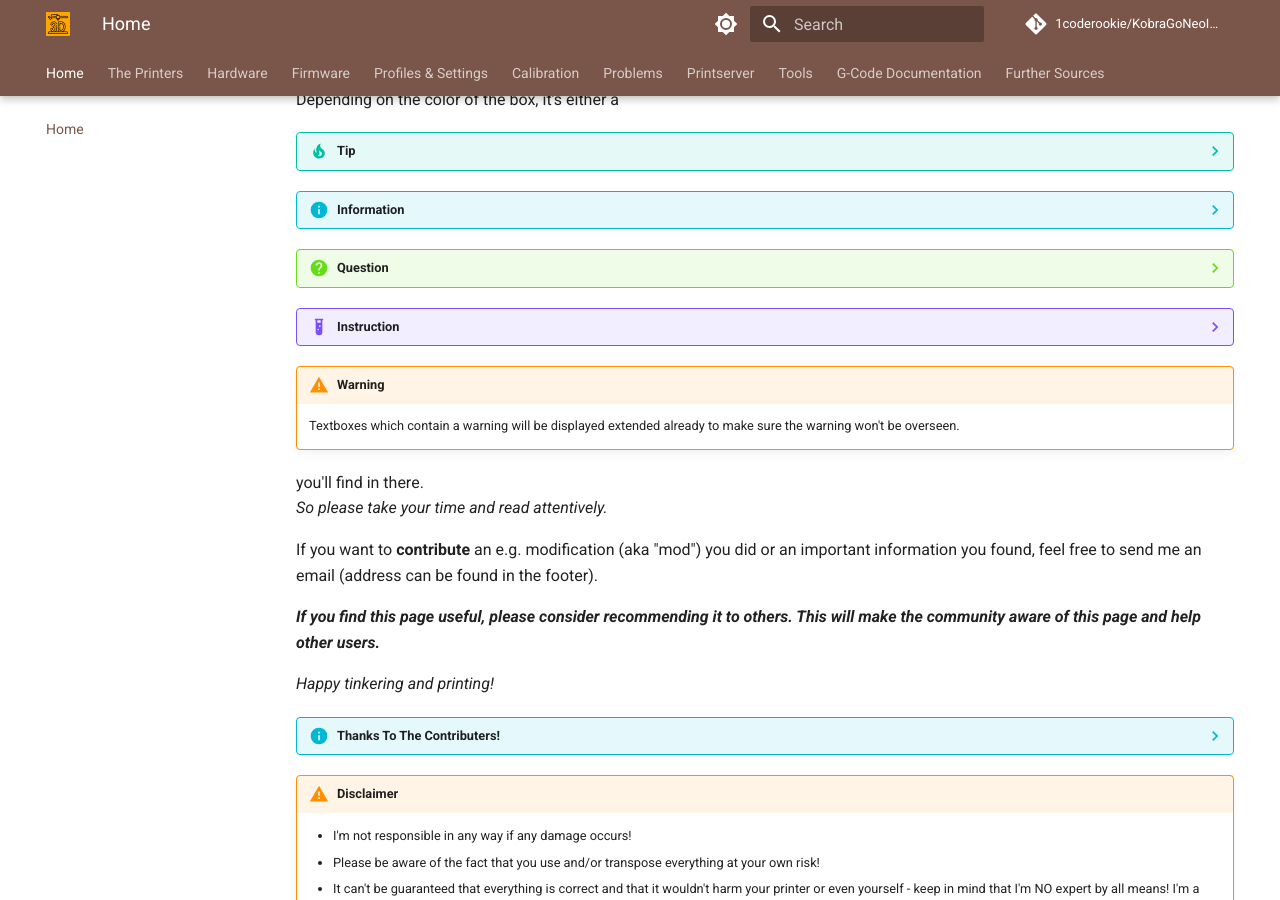
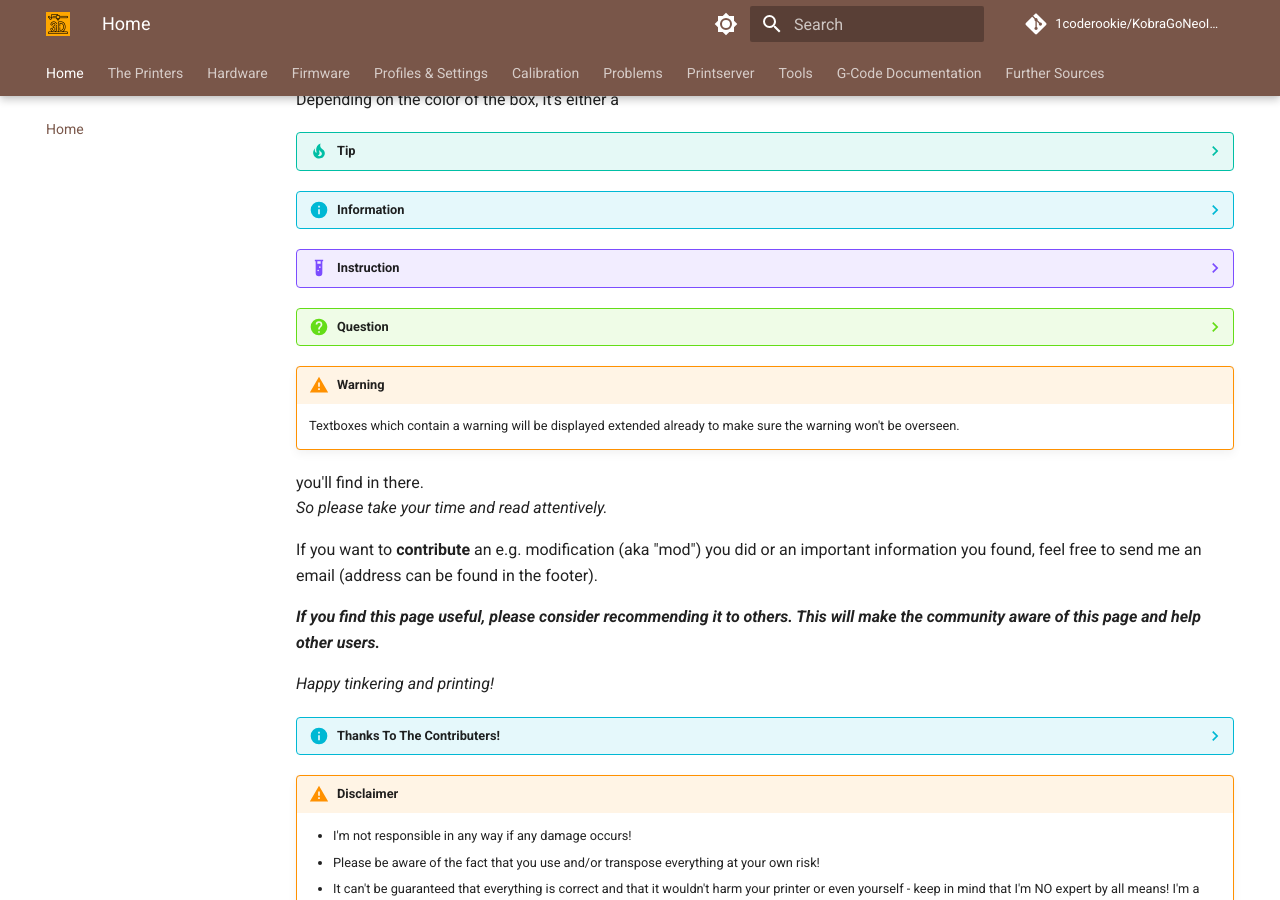
Before and after one commit to 1coderookie/KobraGoNeoInsights, an MkDocs documentation site: the page built from docs/index.md, in a window 1280 px wide and 900 px high, scrolled down 317 px. Built offline with MkDocs 1.6.1 and Material for MkDocs 9.7.7, drawn with Linux system fonts in a browser that asks for light colours; comment, search, counter and statistics services are not loaded.

```diff
--- a/docs/index.md
+++ b/docs/index.md
@@ -17,13 +17,13 @@ Depending on the color of the box, it's either a
 
     Like "Informations about nozzles in general."
 
+??? example "Instruction"
+
+    Like "How to disassemble the hotend."
+
 ??? question "Question"
 
     Like "Have a **Go** and wanna contribute?"
-
-??? example "Instruction"
-
-    Like "How to disassemble the hotend."
 
 !!! warning "Warning"
 
```
